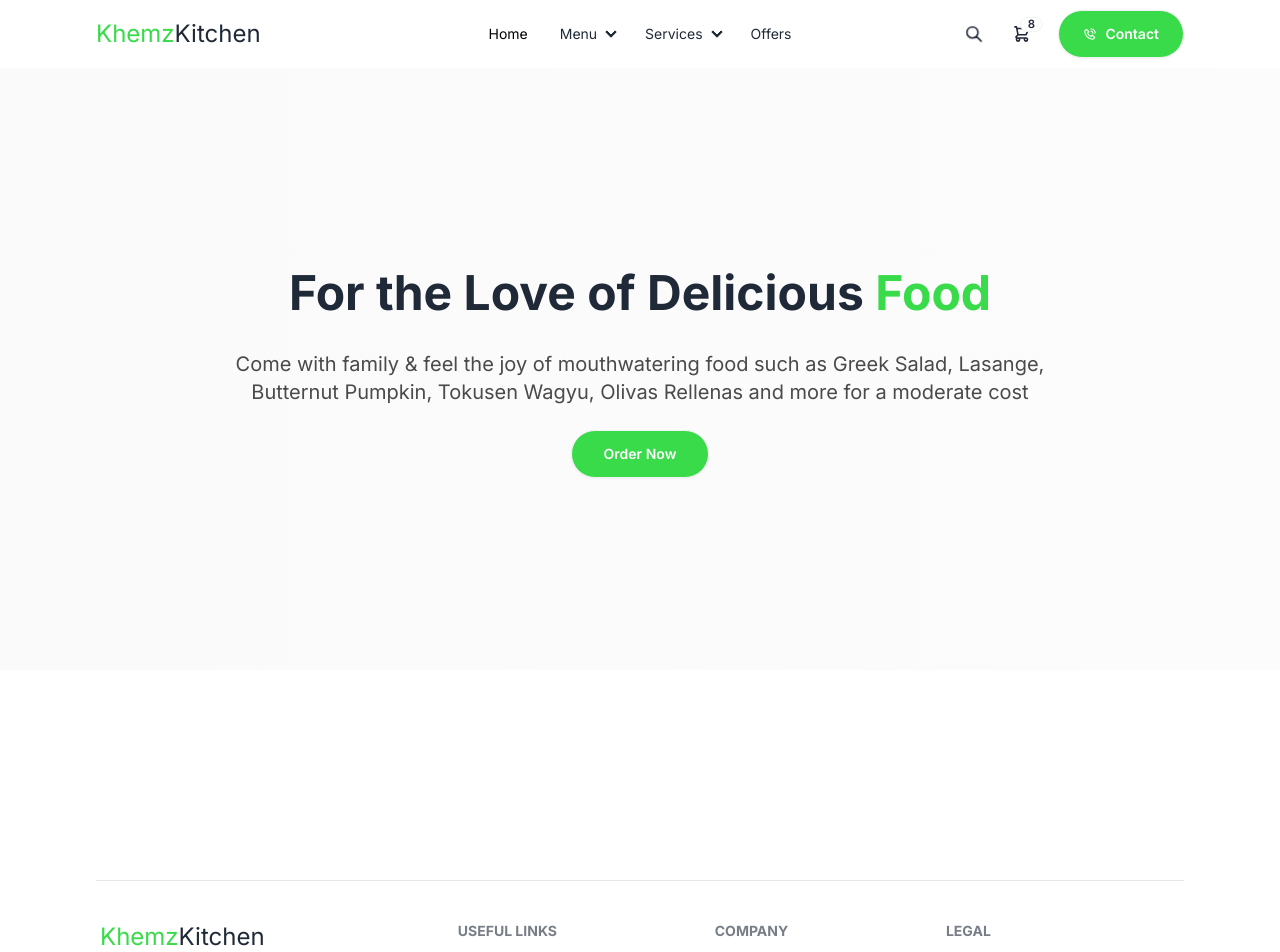
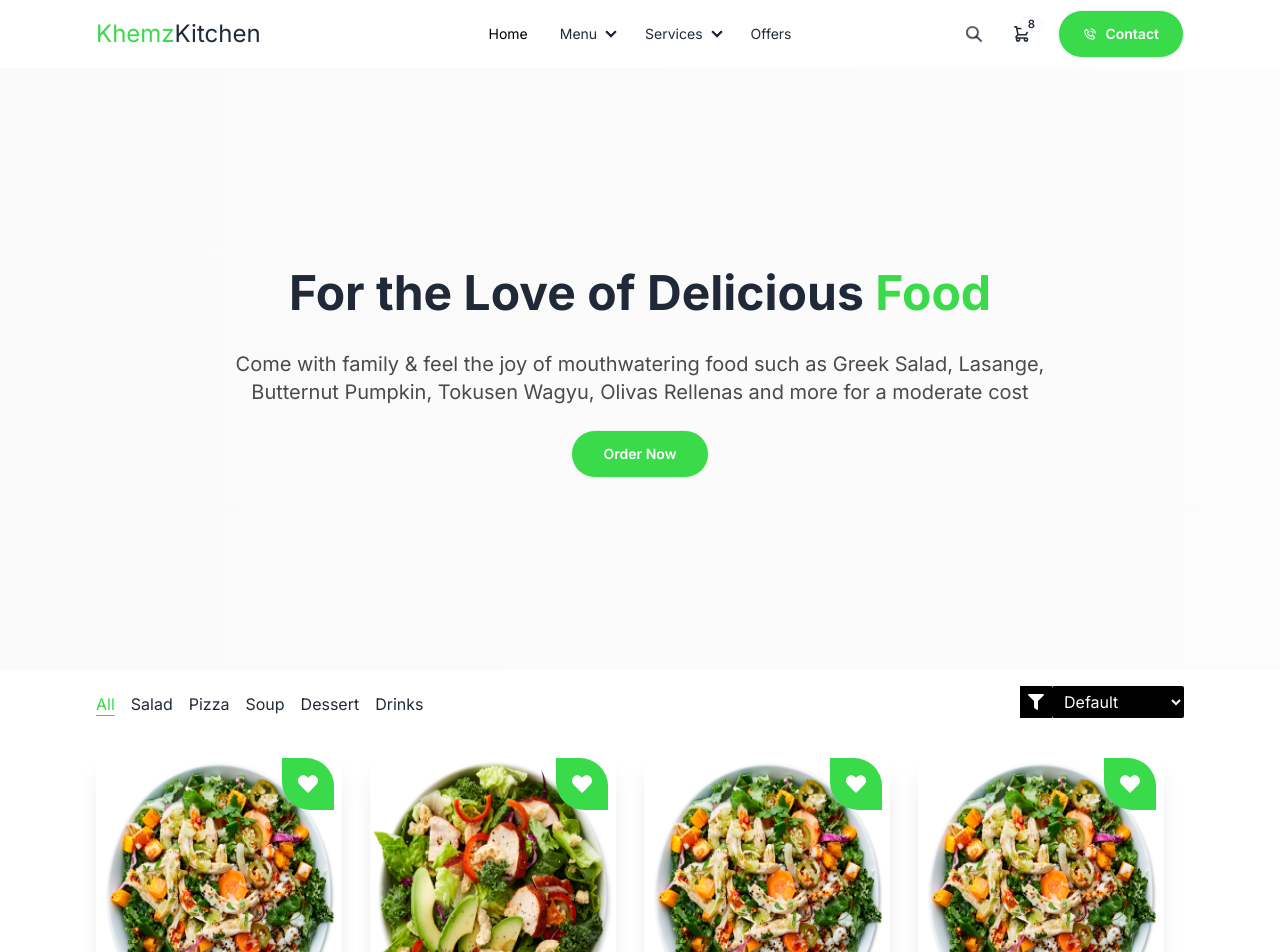
Before and after one commit to Khemz-Developer/Food_Ordering_System, a React (Vite) app in the folder Food_Ordering_Client/: page /menu in a window 1280 px wide. Shown: the top 952 px of the page. Built offline with nearby package versions, Linux system fonts and the light colour scheme.

Commit message:
Items fetch in menu side finished and filtering and shorting option is finished.

```diff
--- a/Food_Ordering_Client/src/App.css
+++ b/Food_Ordering_Client/src/App.css
@@ -19,3 +19,9 @@ body{
 .heartStar{
     border-radius: 0px 28px 0px 28px;
 }
+
+.active{
+    text-decoration: underline;
+    color: #39DB4A;
+    text-underline-offset: 5px;
+}
--- a/Food_Ordering_Client/src/components/Cards.jsx
+++ b/Food_Ordering_Client/src/components/Cards.jsx
@@ -1,27 +1,43 @@
 import React, { useState } from "react";
 import { Link } from "react-router-dom";
-import {FaHeart} from "react-icons/fa"
+import { FaHeart } from "react-icons/fa";
+
 const Cards = ({ item }) => {
+  const [isHeartFillted, setIsHeartFillted] = useState(false);
 
-    const [isHeartFillted ,setIsHeartFillted] = useState(false);
+  const handleHeartClick = () => {
+    setIsHeartFillted(!isHeartFillted);
+  };
 
-    const handleHeartClick = () =>{
-        setIsHeartFillted(!isHeartFillted)
-    }
-
-    return (
+  return (
     <div>
-      <div className="relative shadow-xl card w-96 bg-base-100">
-        <div className={`absolute gap-1 p-4 rating right-2 top-2 bg-green heartStar ${isHeartFillted ? "text-rose-500" : "text-white"}`} onClick={handleHeartClick} >
-            <FaHeart className="w-5 h-5 cursor-pointer" ></FaHeart>
+      {/* <div className="relative shadow-xl w-96 card bg-base-100"> */}
+      <div
+        to={`/menu/${item._id}`}
+        className="relative mr-5 shadow-xl card md:my-5"
+      >
+        <div
+          className={`absolute  gap-1 p-4 rating right-2 top-2 bg-green heartStar ${
+            isHeartFillted ? "text-rose-500" : "text-white"
+          }`}
+          onClick={handleHeartClick}
+        >
+          <FaHeart className="w-5 h-5 cursor-pointer"></FaHeart>
         </div>
         <Link to={`/menu/${item._id}`}>
-        <figure>
-          <img className="transition-all duration-200 m hover:scale-105 md:h-72" src={item.image} alt="" />
-        </figure>
+          <figure>
+            <img
+              className="transition-all duration-200 m hover:scale-105 md:h-72"
+              src={item.image}
+              alt=""
+            />
+          </figure>
         </Link>
         <div className="card-body">
-           <Link to={`/menu/${item._id}`}>{" "}<h2 className="card-title">{item.name}</h2></Link>
+          <Link to={`/menu/${item._id}`}>
+            {" "}
+            <h2 className="font-semibold ">{item.name}</h2>
+          </Link>
           <p>Description of the item</p>
           <div className="justify-between item-center card-actions">
             <h5 className="font-semibold">
--- a/Food_Ordering_Client/src/pages/shop/Menu.jsx
+++ b/Food_Ordering_Client/src/pages/shop/Menu.jsx
@@ -1,34 +1,79 @@
 import React, { useEffect, useState } from "react";
-
+import Cards from "../../components/Cards";
+import { FaFilter } from "react-icons/fa";
 const Menu = () => {
-
-  const[menu,setMenu] = useState([])
-  const[filteredItems,setFilteredItems] = useState([]);
-  const[selectedCategory,setSelectedCategory] = useState("all");
-  const[sortOption, setsortOption] = useState("default")
+  const [menu, setMenu] = useState([]);
+  const [filteredItems, setFilteredItems] = useState([]);
+  const [selectedCategory, setSelectedCategory] = useState("all");
+  const [sortOption, setSortOption] = useState("default");
 
   //loading data
-  useEffect(()=>{
+  useEffect(() => {
     //fetch data from the backend --
-    const fetchData = async()=>{
-        try{
-            const responce = await fetch("/menu.json");
-            const data = responce.json();
-           // console.log(data);
-            setMenu(data);
-        } catch(error){
-            console.log("Error fetching data ",error);
-        }
+    const fetchData = async () => {
+      try {
+        const responce = await fetch("/menu.json");
+        const data = await responce.json();
 
-      };
+        setMenu(data);
+        setFilteredItems(data);
+      } catch (error) {
+        console.log("Error fetching data ", error);
+      }
+    };
 
-      //Call the function
-      fetchData()
-  },[])
+    //Call the function
+    fetchData();
+  }, []);
 
+  // Filtering Data Based on Category
+
+  const filterItems = (category) => {
+    const filtered =
+      category === "all"
+        ? menu
+        : menu.filter((item) => item.category === category);
+
+    setFilteredItems(filtered);
+    setSelectedCategory(category);
+  };
+
+  //show all data
+  const showAll = () => {
+    setFilteredItems(menu);
+    setSelectedCategory("all");
+  };
+
+  const handleSortChange = (option) => {
+    setSortOption(option);
+
+    let sortedItems = [...filteredItems];
+
+    //logic
+    switch (option) {
+      case "A-Z":
+        sortedItems.sort((a, b) => a.name.localeCompare(b.name));
+        break;
+      case "Z-A":
+        sortedItems.sort((a, b) => b.name.localeCompare(a.name));
+        break;
+      case "low-to-high":
+        sortedItems.sort((a, b) => a.price - b.price);
+        break;
+      case "high-to-low":
+        sortedItems.sort((a, b) => b.price - a.price);
+        break;
+      default:
+        break;
+    }
+
+    setFilteredItems(sortedItems)
+  };
+
+  // shorting based on A-Z ,Z-A ,Low - High Pricing
   return (
     <div>
-      {/* menu  */}
+      {/* menu banner */}
       <div className="section-container bg-gradient-to-r from-[#FAFAFA] from-0% to-[#FCFCFC] to-100%">
         <div className="flex flex-col items-center justify-center gap-8 py-48 ">
           {/*test*/}
@@ -52,7 +97,41 @@ const Menu = () => {
       {/* menu shop section */}
 
       <div className="section-container">
+        {/* filtered and sorting*/}
+        <div className="flex flex-col flex-wrap items-center md:justify-between md:flex-row">
+        {/* all category buttons */}
+        <div className="flex flex-row flex-wrap justify-start gap-4 mt-5 md:items-center">
+          <button className={selectedCategory === "all" ? "active" : ""} onClick={showAll}>All</button>
+          <button className={selectedCategory === "salad" ? "active" : ""}  onClick={()=> filterItems("salad")}>Salad</button>
+          <button className={selectedCategory === "pizza" ? "active" : ""}  onClick={()=> filterItems("pizza")}>Pizza</button>
+          <button className={selectedCategory === "soup" ? "active" : ""}  onClick={()=> filterItems("soup")}>Soup</button>
+          <button className={selectedCategory === "dessert" ? "active" : ""}  onClick={()=> filterItems("dessert")}>Dessert</button>
+          <button className={selectedCategory === "drinks" ? "active" : ""}  onClick={()=> filterItems("drinks")}>Drinks</button>
+        </div>
+        {/* sorting filter */}
 
+        <div className="flex justify-end mt-4 rounded-sm">
+          <div className="p-2 bg-black">
+            <FaFilter className="w-4 h-4 text-white"/>
+          </div>
+
+          {/* sorting options */}
+          <select name="sort" id="sort" onChange={(e)=>handleSortChange(e.target.value)} value={sortOption} className="px-2 py-1 text-white bg-black rounded-sm">
+            <option value="default">Default</option>
+            <option value="A-Z">A-Z</option>
+            <option value="Z-A">Z-A</option>
+            <option value="low-to-high">Low-to-High</option>
+            <option value="high-to-low">High-to-Low</option>
+          </select>
+        </div>
+        </div>
+
+        {/* product cards*/}
+        <div className="grid grid-cols-1 gap-2 mt-3 md:grid-cols-4 sm:grid-col-2">
+            {filteredItems.map((item, i) => (
+              <Cards key={i} item={item}></Cards>
+            ))}
+        </div>
       </div>
     </div>
   );
```
